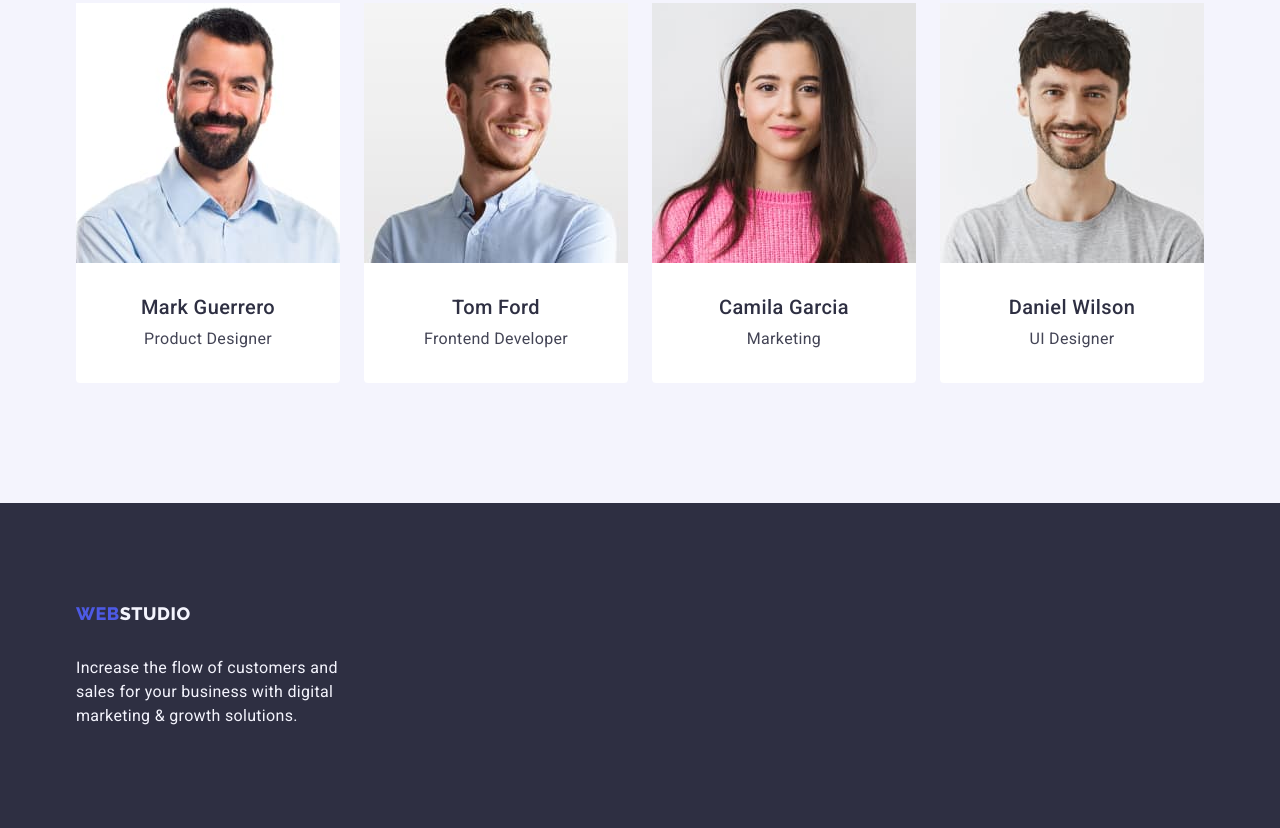
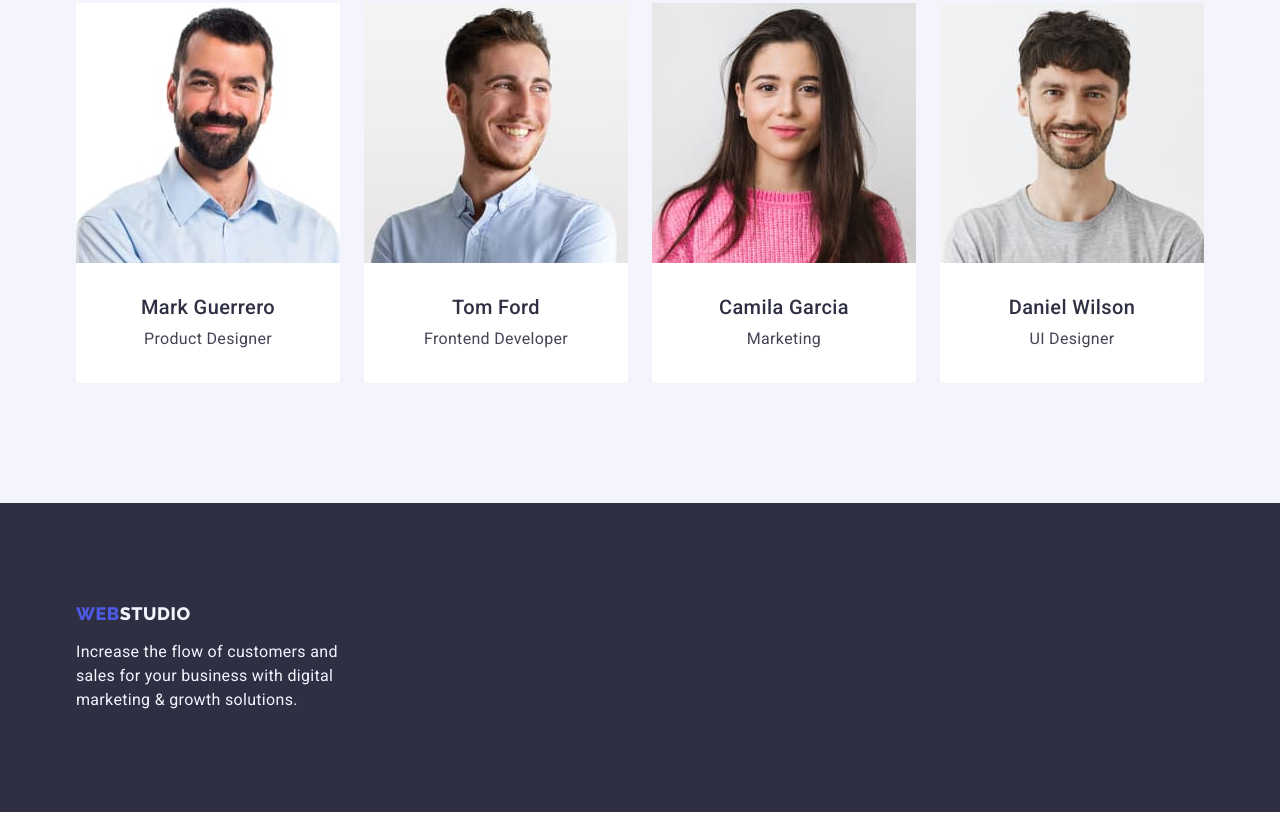
Before and after one commit to MLIHOR/goit-markup-hw-03, a plain HTML site: page index.html in a window 1280 px wide. Shown: the part 1802-2630 px from the top of the page. Drawn offline with nearby package versions, Linux system fonts and the light colour scheme.

Commit message:
Footer solution

```diff
--- a/css/styles.css
+++ b/css/styles.css
@@ -346,10 +346,6 @@ img {
   margin-bottom: 72px;
 }
 
-.sub-menu{
-
-}
-
 /* -------------------------------------------------------PORTFOLIO SECTION ONE LIST----------------------------------------------- */
 
 .project-list-heading {
@@ -390,8 +386,6 @@ img {
 }
 .second-logo-footer {
   color: var(--cloud);
-  display: inline-block;
-  margin-bottom: 16px;
 }
 
 .footer-descr {
@@ -403,15 +397,8 @@ img {
   max-width: 264px;
 }
 
-.footer-container {
-  display: flex;
-  align-items: baseline;
-}
+
 .f-logo{
   display: inline-block;
   margin-bottom: 16px;
 }
-
-.pf-container{
-  margin-right: 120px;
-}
--- a/index.html
+++ b/index.html
@@ -181,7 +181,6 @@
     <!-- Footer -->
     <footer class="footer">
       <div class="container footer-container">
-        <div class="pf-container">
           <a href="./index.html" class="link logo-link f-logo"
             >Web<span class="second-logo-footer">Studio</span></a
           >
@@ -189,7 +188,6 @@
             Increase the flow of customers and sales for your business with
             digital marketing & growth solutions.
           </p>
-        </div>
       </div>
     </footer>
   </body>
```
Also changed, not shown: portfolio.html (+0 -2 lines).
